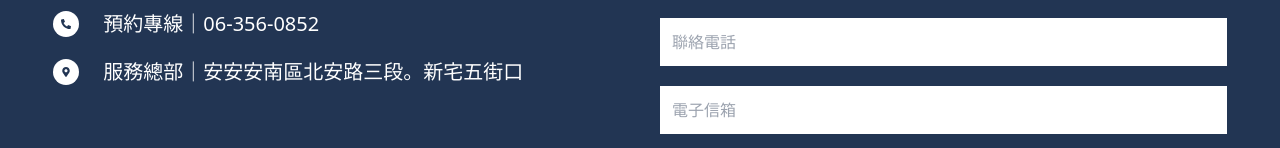
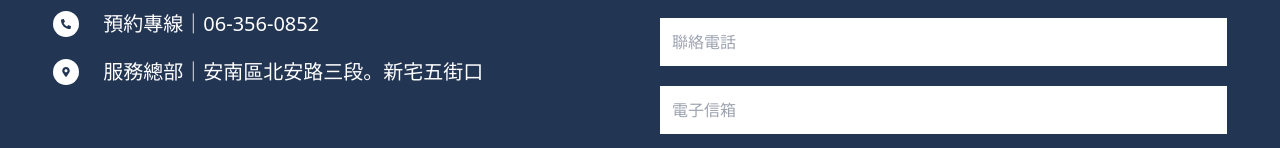
Before and after one commit to kiloking/southcasa-website, a React (Create React App) app: page / in a window 1280 px wide. Shown: the part 5594-5742 px from the top of the page. Built offline with nearby package versions, Linux system fonts and the light colour scheme.

Commit message:
Fixed Footer page

```diff
--- a/src/Footer.js
+++ b/src/Footer.js
@@ -95,7 +95,7 @@ function Footer() {
               </div>
               <div className='flex items-center gap-5 mb-5  mx-auto lg:mx-0'>
                 <div className='bg-[#ffffff] rounded-full p-2 mr-1'><FaMapMarkerAlt  color='#223553' size='10' /></div>
-                <b className='text-[#ffffff] md:text-xl font-normal'>服務總部｜安安安南區北安路三段。新宅五街口</b>
+                <b className='text-[#ffffff] md:text-xl font-normal'>服務總部｜安南區北安路三段。新宅五街口</b>
               </div>
             </div>
 
```
